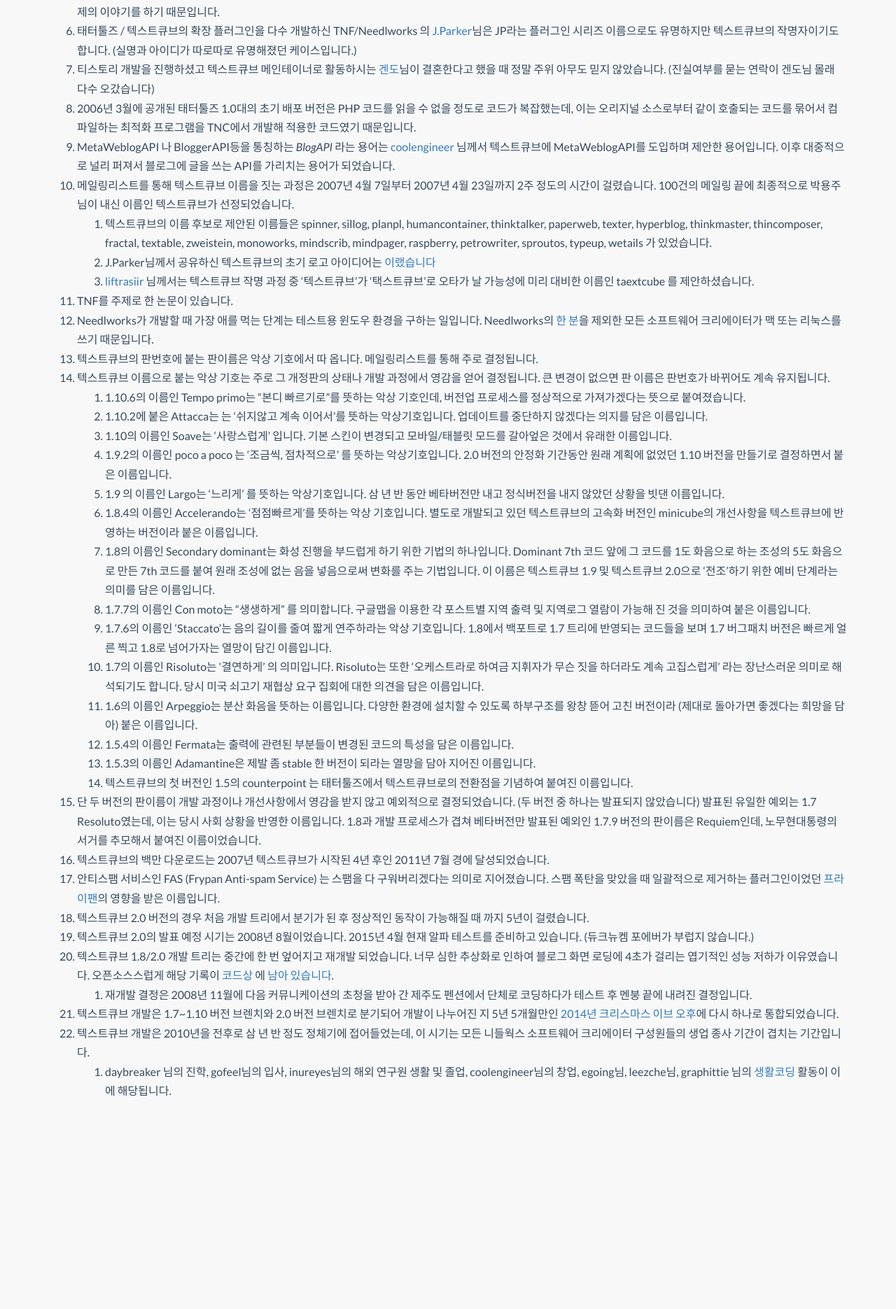
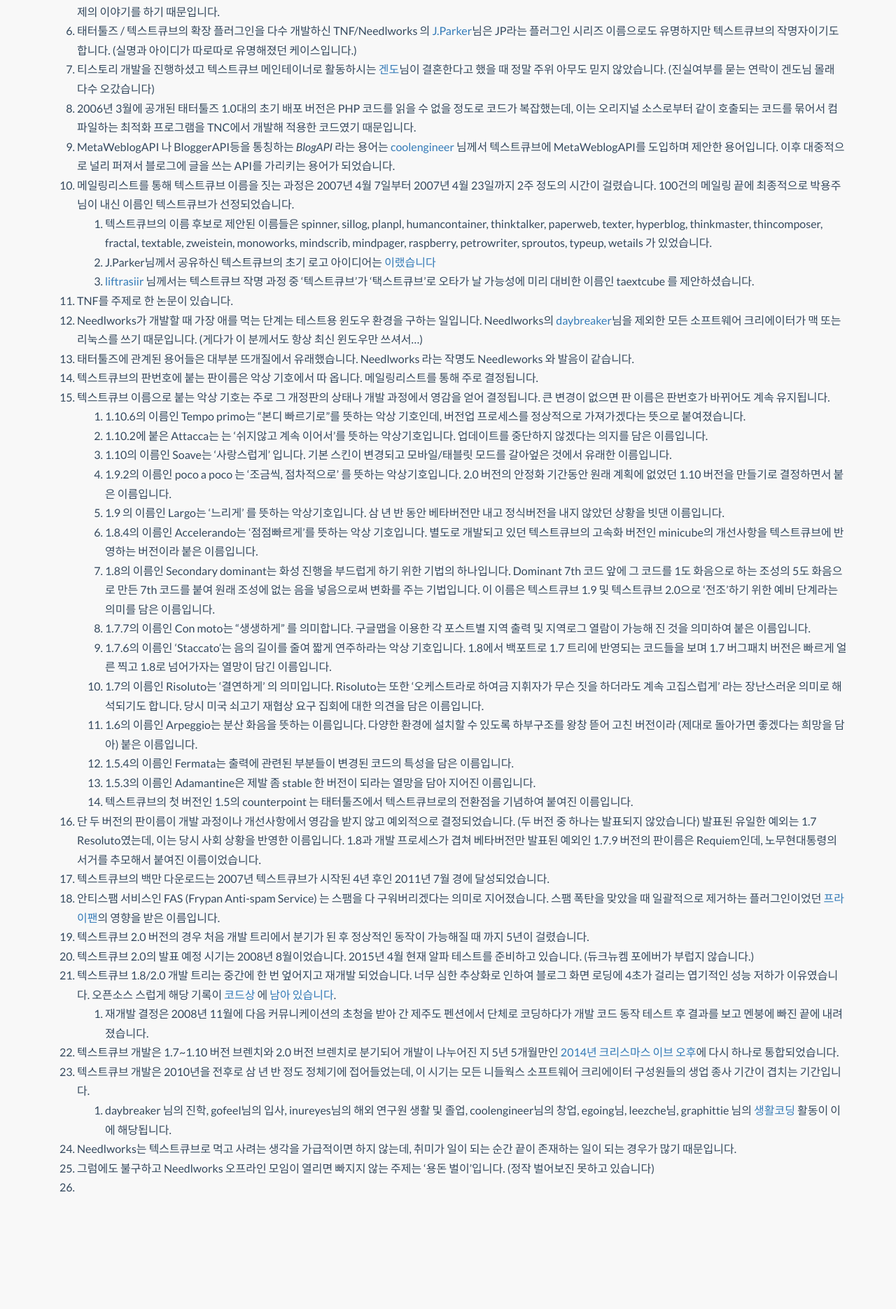
Before and after one commit to Needlworks/10yr-anniversary, a Jekyll site: the page built from trivia.md, in a window 1280 px wide. Shown: the part 442-2313 px from the top of the page at 70% size. Built offline with Jekyll 4.4.1, drawn with Linux system fonts in a browser that asks for light colours; nearby versions of some CDN libraries.

Commit message:
updated - trivia  -

```diff
--- a/trivia.md
+++ b/trivia.md
@@ -13,13 +13,14 @@
  1. 태터툴즈 / 텍스트큐브의 확장 플러그인을 다수 개발하신 TNF/Needlworks 의 [J.Parker](http://create74.com)님은 JP라는 플러그인 시리즈 이름으로도 유명하지만 텍스트큐브의 작명자이기도 합니다. (실명과 아이디가 따로따로 유명해졌던 케이스입니다.)
  1. 티스토리 개발을 진행하셨고 텍스트큐브 메인테이너로 활동하시는 [겐도](http://gendoh.tistory.com)님이 결혼한다고 했을 때 정말 주위 아무도 믿지 않았습니다. (진실여부를 묻는 연락이 겐도님 몰래 다수 오갔습니다)
  1. 2006년 3월에 공개된 태터툴즈 1.0대의 초기 배포 버전은 PHP 코드를 읽을 수 없을 정도로 코드가 복잡했는데, 이는 오리지널 소스로부터 같이 호출되는 코드를 묶어서 컴파일하는 최적화 프로그램을 TNC에서 개발해 적용한 코드였기 때문입니다.
- 1. MetaWeblogAPI 나 BloggerAPI등을 통칭하는 *BlogAPI* 라는 용어는 [coolengineer](http://coolengineer.com) 님께서 텍스트큐브에 MetaWeblogAPI를 도입하며 제안한 용어입니다. 이후 대중적으로 널리 퍼져서 블로그에 글을 쓰는 API를 가리치는 용어가 되었습니다.
+ 1. MetaWeblogAPI 나 BloggerAPI등을 통칭하는 *BlogAPI* 라는 용어는 [coolengineer](http://coolengineer.com) 님께서 텍스트큐브에 MetaWeblogAPI를 도입하며 제안한 용어입니다. 이후 대중적으로 널리 퍼져서 블로그에 글을 쓰는 API를 가리키는 용어가 되었습니다.
  1. 메일링리스트를 통해 텍스트큐브 이름을 짓는 과정은 2007년 4월 7일부터 2007년 4월 23일까지 2주 정도의 시간이 걸렸습니다. 100건의 메일링 끝에 최종적으로 박용주님이 내신 이름인 텍스트큐브가 선정되었습니다.
     1. 텍스트큐브의 이름 후보로 제안된 이름들은 spinner, sillog, planpl, humancontainer, thinktalker, paperweb, texter, hyperblog, thinkmaster, thincomposer, fractal, textable, zweistein, monoworks, mindscrib, mindpager, raspberry, petrowriter, sproutos, typeup, wetails 가 있었습니다.
     1. J.Parker님께서 공유하신 텍스트큐브의 초기 로고 아이디어는 [이랬습니다](http://create74.com/temp/textcube.swf)
     1. [liftrasiir](http://j.mearie.org) 님께서는 텍스트큐브 작명 과정 중 '텍스트큐브'가 '택스트큐브'로 오타가 날 가능성에 미리 대비한 이름인 taextcube 를 제안하셨습니다.
  1. TNF를 주제로 한 논문이 있습니다.
- 1. Needlworks가 개발할 때 가장 애를 먹는 단계는 테스트용 윈도우 환경을 구하는 일입니다. Needlworks의 [한 분](http://daybreaker.info)을 제외한 모든 소프트웨어 크리에이터가 맥 또는 리눅스를 쓰기 때문입니다.
+ 1. Needlworks가 개발할 때 가장 애를 먹는 단계는 테스트용 윈도우 환경을 구하는 일입니다. Needlworks의 [daybreaker](http://daybreaker.info)님을 제외한 모든 소프트웨어 크리에이터가 맥 또는 리눅스를 쓰기 때문입니다. (게다가 이 분께서도 항상 최신 윈도우만 쓰셔서...)
+ 1. 태터툴즈에 관계된 용어들은 대부분 뜨개질에서 유래했습니다. Needlworks 라는 작명도 Needleworks 와 발음이 같습니다.
  1. 텍스트큐브의 판번호에 붙는 판이름은 악상 기호에서 따 옵니다. 메일링리스트를 통해 주로 결정됩니다.
  1. 텍스트큐브 이름으로 붙는 악상 기호는 주로 그 개정판의 상태나 개발 과정에서 영감을 얻어 결정됩니다. 큰 변경이 없으면 판 이름은 판번호가 바뀌어도 계속 유지됩니다.
     1. 1.10.6의 이름인 Tempo primo는 "본디 빠르기로"를 뜻하는 악상 기호인데, 버전업 프로세스를 정상적으로 가져가겠다는 뜻으로 붙여졌습니다.
@@ -41,8 +42,11 @@
  1. 안티스팸 서비스인 FAS (Frypan Anti-spam Service) 는 스팸을 다 구워버리겠다는 의미로 지어졌습니다. 스팸 폭탄을 맞았을 때 일괄적으로 제거하는 플러그인이었던 [프라이팬](http://notice.textcube.org/ko/121)의 영향을 받은 이름입니다.
  1. 텍스트큐브 2.0 버전의 경우 처음 개발 트리에서 분기가 된 후 정상적인 동작이 가능해질 때 까지 5년이 걸렸습니다.
  1. 텍스트큐브 2.0의 발표 예정 시기는 2008년 8월이었습니다. 2015년 4월 현재 알파 테스트를 준비하고 있습니다. (듀크뉴켐 포에버가 부럽지 않습니다.)
- 1. 텍스트큐브 1.8/2.0 개발 트리는 중간에 한 번 엎어지고 재개발 되었습니다. 너무 심한 추상화로 인하여 블로그 화면 로딩에 4초가 걸리는 엽기적인 성능 저하가 이유였습니다. 오픈소스스럽게 해당 기록이 [코드상](https://github.com/Needlworks/Textcube/tree/2.0-test) 에 [남아 있습니다](https://github.com/Needlworks/Textcube/tree/1.8-blackhistory1).
-    1. 재개발 결정은 2008년 11월에 다음 커뮤니케이션의 초청을 받아 간 제주도 펜션에서 단체로 코딩하다가 테스트 후 멘붕 끝에 내려진 결정입니다.
+ 1. 텍스트큐브 1.8/2.0 개발 트리는 중간에 한 번 엎어지고 재개발 되었습니다. 너무 심한 추상화로 인하여 블로그 화면 로딩에 4초가 걸리는 엽기적인 성능 저하가 이유였습니다. 오픈소스 스럽게 해당 기록이 [코드상](https://github.com/Needlworks/Textcube/tree/2.0-test) 에 [남아 있습니다](https://github.com/Needlworks/Textcube/tree/1.8-blackhistory1).
+    1. 재개발 결정은 2008년 11월에 다음 커뮤니케이션의 초청을 받아 간 제주도 펜션에서 단체로 코딩하다가 개발 코드 동작 테스트 후 결과를 보고 멘붕에 빠진 끝에 내려졌습니다.
  1. 텍스트큐브 개발은 1.7~1.10 버전 브렌치와 2.0 버전 브렌치로 분기되어 개발이 나누어진 지 5년 5개월만인 [2014년 크리스마스 이브 오후](http://notice.textcube.org/ko/264)에 다시 하나로 통합되었습니다.
  1. 텍스트큐브 개발은 2010년을 전후로 삼 년 반 정도 정체기에 접어들었는데, 이 시기는 모든 니들웍스 소프트웨어 크리에이터 구성원들의 생업 종사 기간이 겹치는 기간입니다.
     1. daybreaker 님의 진학, gofeel님의 입사, inureyes님의 해외 연구원 생활 및 졸업, coolengineer님의 창업, egoing님, leezche님, graphittie 님의 [생활코딩](http://opentutiorials.org) 활동이 이에 해당됩니다.
+ 1. Needlworks는 텍스트큐브로 먹고 사려는 생각을 가급적이면 하지 않는데, 취미가 일이 되는 순간 끝이 존재하는 일이 되는 경우가 많기 때문입니다.
+ 1. 그럼에도 불구하고 Needlworks 오프라인 모임이 열리면 빠지지 않는 주제는 '용돈 벌이'입니다. (정작 벌어보진 못하고 있습니다)
+ 1.
```
Also changed, not shown: index.html (+7 -1 lines), 1 other file.
